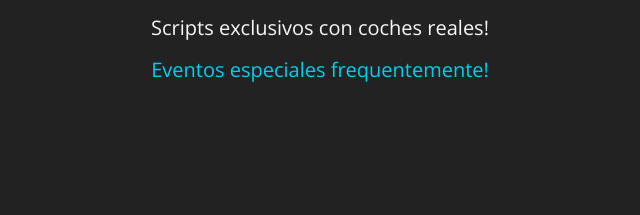
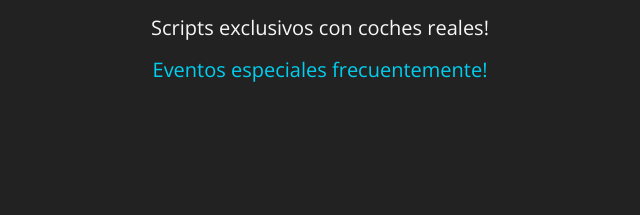
Before and after one commit to LowLie4/LaCantera, a plain HTML site: page index.html in a window 1280 px wide. Shown: the part 1663-1878 px from the top of the page, 320-960 px from the left. Drawn offline with nearby package versions, Linux system fonts and the light colour scheme.

Commit message:
Update index.html

```diff
--- a/index.html
+++ b/index.html
@@ -177,7 +177,7 @@
 					</div>
 						<h3 class=" wow fadeInUp" data-wow-duration="1s" data-wow-delay="300ms">Servidor con rol muy serio!</h3>
 						<h3 class=" wow fadeInUp" data-wow-duration="1s" data-wow-delay="300ms">Scripts exclusivos con coches reales!</h3>
-						<h3 class=" wow fadeInUp" data-wow-duration="1s" data-wow-delay="300ms"><span class="main-color">Eventos especiales frequentemente!</h3>
+						<h3 class=" wow fadeInUp" data-wow-duration="1s" data-wow-delay="300ms"><span class="main-color">Eventos especiales frecuentemente!</h3>
 
 
 					</div>
```
